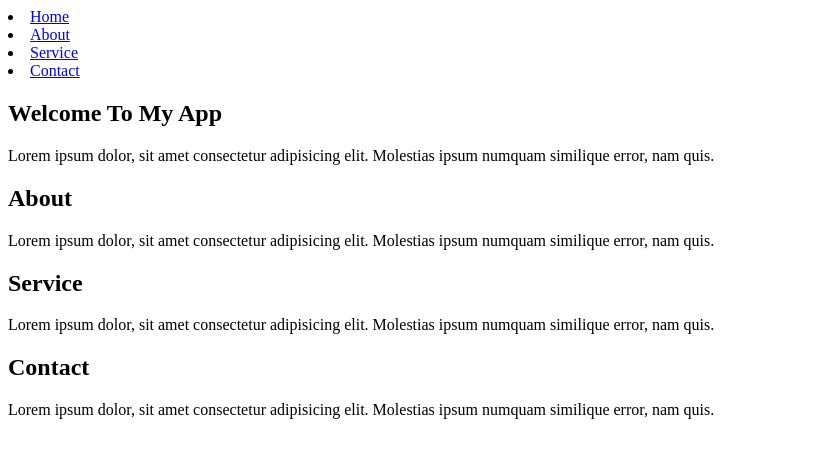
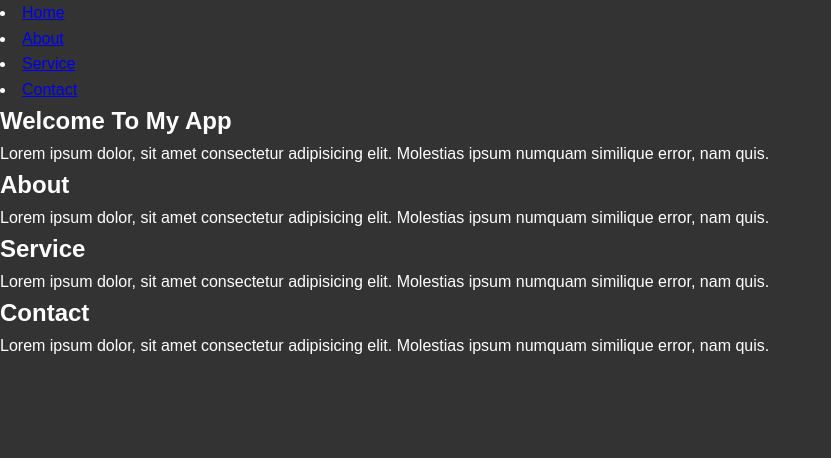
Before and after one commit to codecaptain10/landing-page, a plain HTML site: page landing-page-app/index.html in a window 1280 px wide. Shown: the whole page, without its empty margins (0-831 px from the left). Drawn offline with Linux system fonts and the light colour scheme.

Commit message:
Reset with CSS styles and first look at the app

```diff
--- a/landing-page-app/index.html
+++ b/landing-page-app/index.html
@@ -6,7 +6,7 @@
     <meta http-equiv="X-UA-Compatible" content="IE=edge">
     <meta name="viewport" content="width=device-width, initial-scale=1.0">
     <title>Smooth Scroll Landing Page</title>
-    <link rel="stylesheet" rel="style.css">
+    <link rel="stylesheet" href="style.css">
 </head>
 
 <body>
--- a/landing-page-app/style.css
+++ b/landing-page-app/style.css
@@ -0,0 +1,12 @@
+* {
+    margin: 0;
+    padding: 0;
+}
+
+body {
+    font-family: Arial, Helvetica, sans-serif;
+    background-color: #333;
+    color: #fff;
+    line-height: 1.6;
+    height: 100vh;
+}
```
